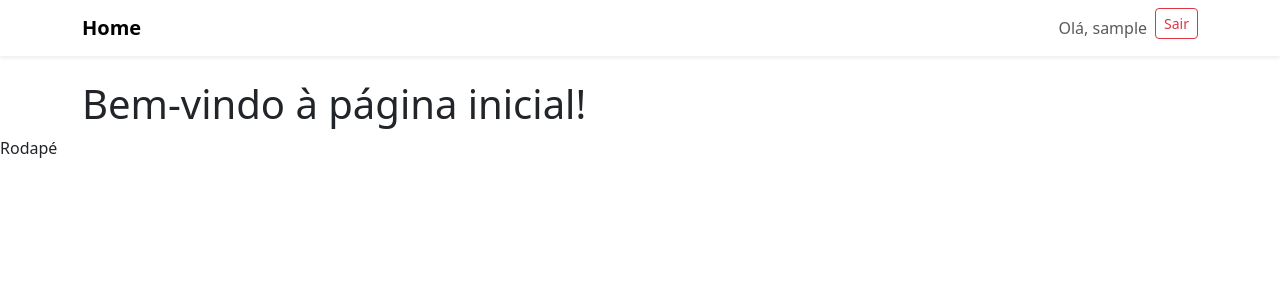
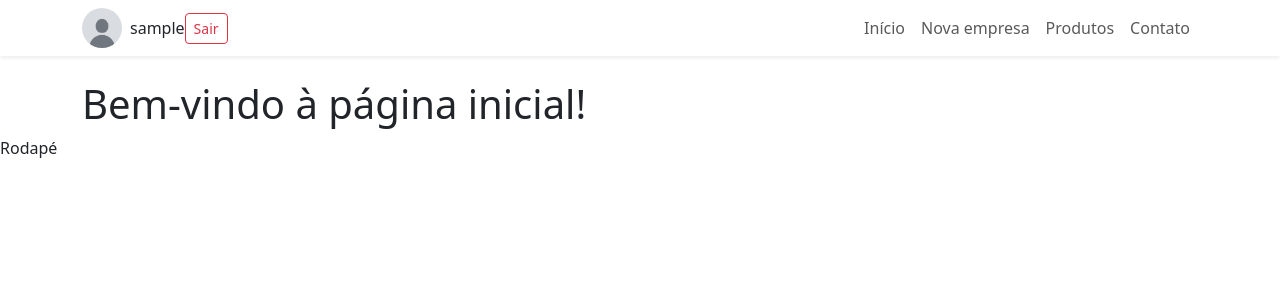
Before and after one commit to pisjc3/fechou-suas-vendas-agora, a Django app: page / in a window 1280 px wide. Shown: the top 300 px of the page. Run offline with Django 5.2, Linux system fonts and the light colour scheme; the visitor is signed in with stand-in values (Sample User, id 1); some libraries are stand-ins or nearby versions.

Commit message:
feat: imagem avatar do usuario na navbar

```diff
--- a/templates/global/partials/_navbar.html
+++ b/templates/global/partials/_navbar.html
@@ -1,7 +1,28 @@
+{% load static %}
 <nav class="navbar navbar-expand-lg navbar-light bg-white shadow-sm mb-4">
   <div class="container">
-    <a class="navbar-brand fw-bold" href="/">Home</a>
+    {% comment %} <a class="navbar-brand fw-bold" href="/">Home</a> {% endcomment %}
+    {% if user.is_authenticated %}
+      <div class="d-flex align-items-center">
+        {% if user.avatar %}
+            <img src="{{ user.avatar.url }}" alt="Avatar" class="rounded-circle" width="40" height="40">
+        {% else %}
+            <img src="{% static 'global/img/default_avatar.jpg' %}" alt="Avatar" class="rounded-circle" width="40" height="40">
+        {% endif %}
+        <span class="ms-2 nav-link">{{ user.get_username }}</span>
+      </div>
 
+      <div>
+        <form action="{% url 'logout' %}" method="post" class="d-inline">
+          {% csrf_token %}
+          <button type="submit" class="btn btn-outline-danger btn-sm">
+            Sair
+          </button>
+        </form>
+      </div>
+    {% endif %}
+
+    <!-- Botão hamburguer -->
     <button
       class="navbar-toggler"
       type="button"
@@ -14,24 +35,28 @@
       <span class="navbar-toggler-icon"></span>
     </button>
 
+    <!-- Menu de navegação colapsável -->
     <div
       class="collapse navbar-collapse justify-content-end"
       id="navbarContent"
     >
       <ul class="navbar-nav">
-        {% if user.is_authenticated %}
+
         <li class="nav-item">
-          <span class="nav-link">Olá, {{ user.get_username }}</span>
+          <a class="nav-link" href="/">Início</a>
         </li>
         <li class="nav-item">
-          <form action="{% url 'logout' %}" method="post" class="d-inline">
-            {% csrf_token %}
-            <button type="submit" class="btn btn-outline-danger btn-sm">
-              Sair
-            </button>
-          </form>
+          <a class="nav-link" href="/empresa/criar">Nova empresa</a>
         </li>
-        {% endif %}
+        <li class="nav-item">
+          <a class="nav-link" href="/produtos">Produtos</a>
+        </li>
+        <li class="nav-item">
+          <a class="nav-link" href="/contato">Contato</a>
+        </li>
+
+
+
       </ul>
     </div>
   </div>
```
Also changed, not shown: static/global/img/default_avatar.jpg (added).
